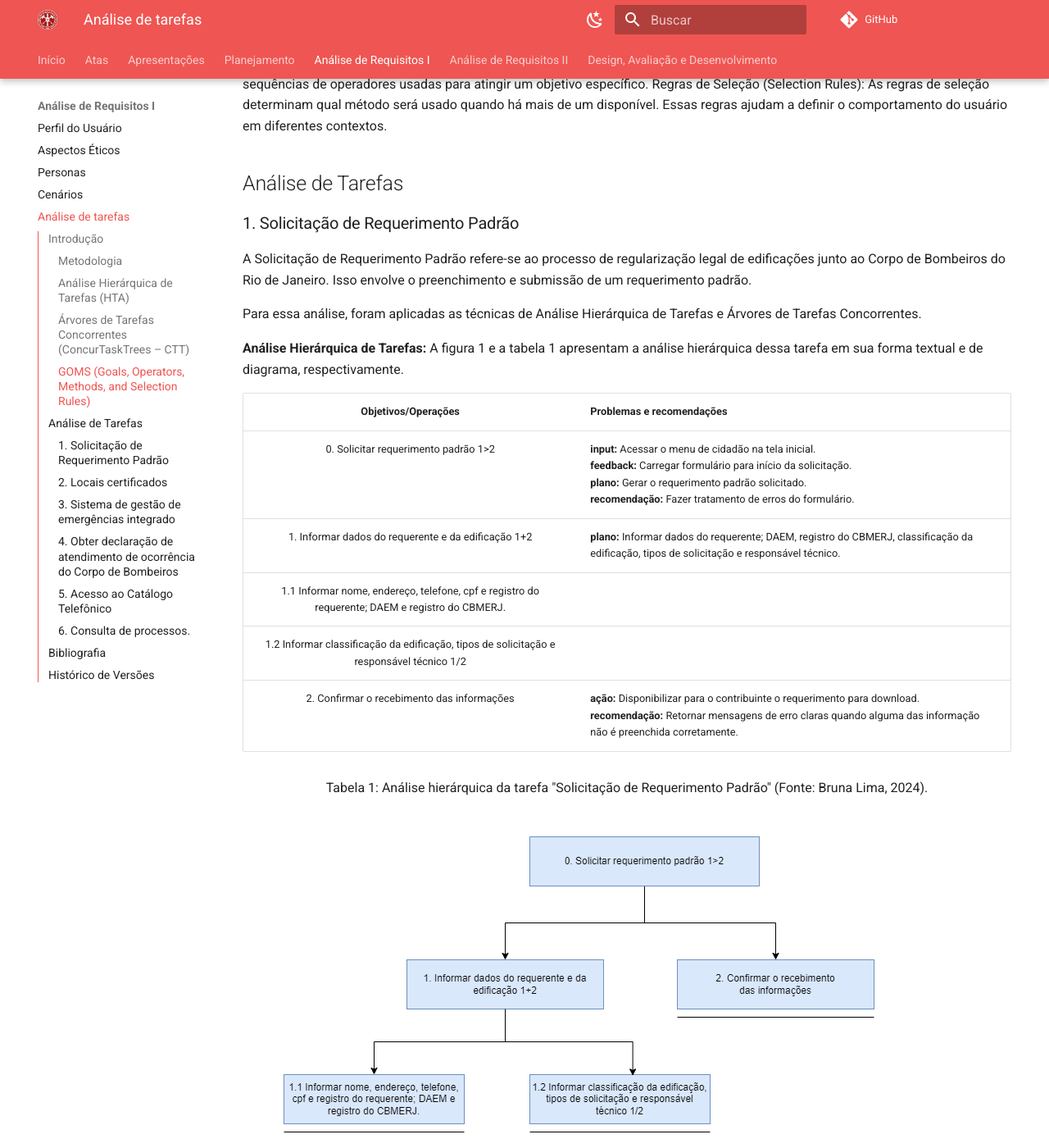
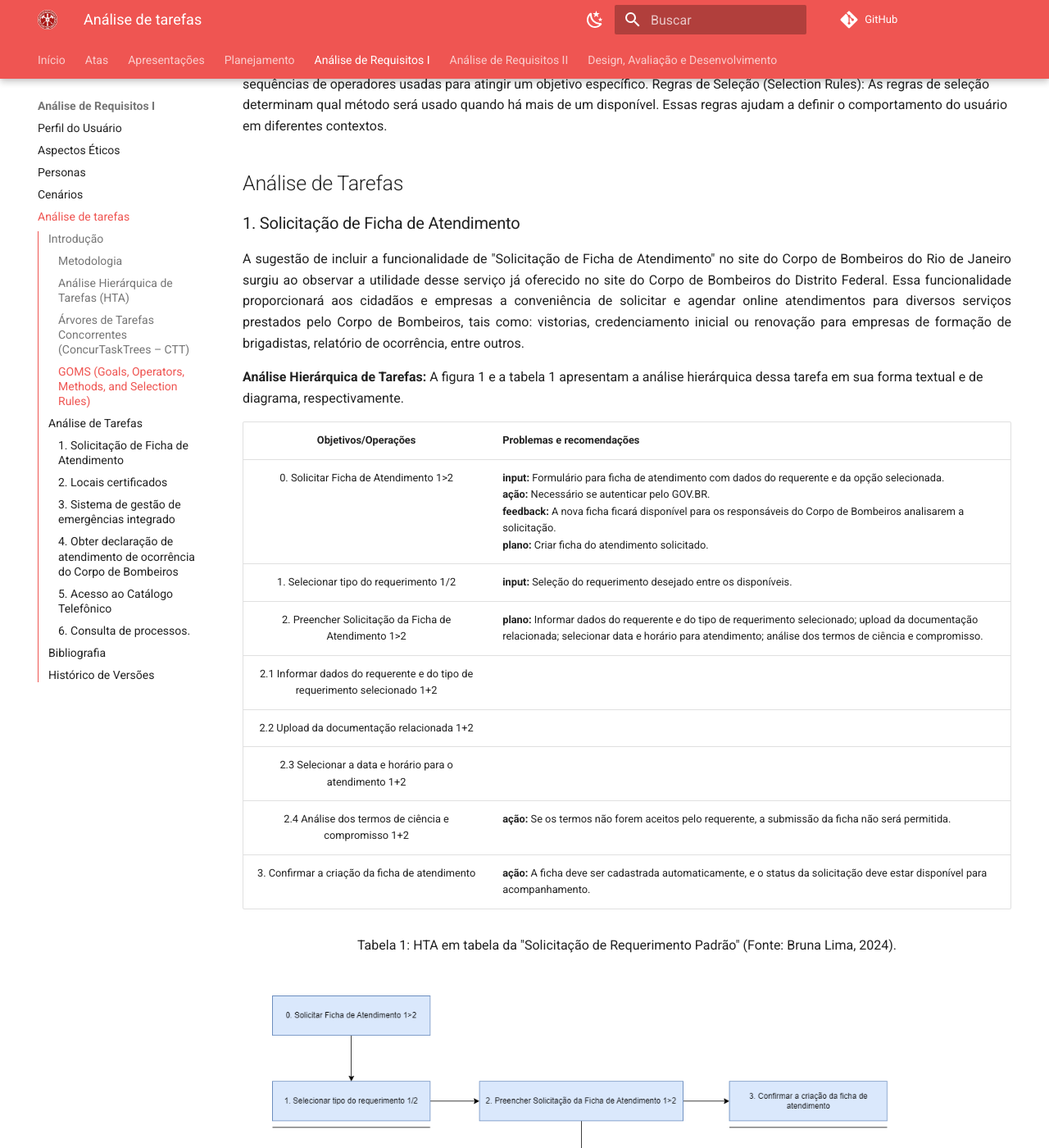
Before and after one commit to Interacao-Humano-Computador/2024.1-CBMERJ, an MkDocs documentation site: the page built from docs/analise_requisitos_1/analise_tarefas.md, in a window 1280 px wide and 1400 px high, scrolled down 1864 px. Shown: the whole window at 82% size. Built offline with MkDocs 1.6.1 and Material for MkDocs 9.7.7, drawn with Linux system fonts in a browser that asks for light colours; comment, search, counter and statistics services are not loaded; some of the changed text lies outside the part shown.

Commit message:
Atualização da análise de tarefas 1

```diff
--- a/docs/analise_requisitos_1/analise_tarefas.md
+++ b/docs/analise_requisitos_1/analise_tarefas.md
@@ -48,34 +48,34 @@ Operadores (Operators): Os operadores são as ações que o usuário executa par
 Métodos (Methods): Os métodos são sequências de operadores usadas para atingir um objetivo específico.
 Regras de Seleção (Selection Rules): As regras de seleção determinam qual método será usado quando há mais de um disponível. Essas regras ajudam a definir o comportamento do usuário em diferentes contextos.
 
-
-
-
 ## Análise de Tarefas
 
-### 1. Solicitação de Requerimento Padrão
-A Solicitação de Requerimento Padrão refere-se ao processo de regularização legal de edificações junto ao Corpo de Bombeiros do Rio de Janeiro. Isso envolve o preenchimento e submissão de um requerimento padrão.
+### 1. Solicitação de Ficha de Atendimento
 
-Para essa análise, foram aplicadas as técnicas de Análise Hierárquica de Tarefas e Árvores de Tarefas Concorrentes.
+<p style="text-align: justify;">A sugestão de incluir a funcionalidade de "Solicitação de Ficha de Atendimento" no site do Corpo de Bombeiros do Rio de Janeiro surgiu ao observar a utilidade desse serviço já oferecido no site do Corpo de Bombeiros do Distrito Federal. Essa funcionalidade proporcionará aos cidadãos e empresas a conveniência de solicitar e agendar online atendimentos para diversos serviços prestados pelo Corpo de Bombeiros, tais como: vistorias, credenciamento inicial ou renovação para empresas de formação de brigadistas, relatório de ocorrência, entre outros.</p>
 
 **Análise Hierárquica de Tarefas:** A figura 1 e a tabela 1 apresentam a análise hierárquica dessa tarefa em sua forma textual e de diagrama, respectivamente.
 
 |    Objetivos/Operações    |    Problemas e recomendações    |
 | :-----------------------: | ------------------------------- |
-| 0. Solicitar requerimento padrão 1>2    | **input:** Acessar o menu de cidadão na tela inicial.<br> **feedback:** Carregar formulário para início da solicitação. <br> **plano:** Gerar o requerimento padrão solicitado.<br> **recomendação:** Fazer tratamento de erros do formulário. |
-| 1. Informar dados do requerente e da edificação 1+2  | **plano:** Informar dados do requerente; DAEM, registro do CBMERJ, classificação da edificação, tipos de solicitação e responsável técnico. |
-| 1.1 Informar nome, endereço, telefone, cpf e registro do requerente; DAEM e registro do CBMERJ. |
-| 1.2 Informar classificação da edificação, tipos de solicitação e responsável técnico 1/2 |
-| 2. Confirmar o recebimento das informações | **ação:** Disponibilizar para o contribuinte o requerimento para download.<br> **recomendação:** Retornar mensagens de erro claras quando alguma das informação não é preenchida corretamente. |
-<p align="center">Tabela 1: Análise hierárquica da tarefa "Solicitação de Requerimento Padrão" (Fonte: Bruna Lima, 2024). </p>
+| 0. Solicitar Ficha de Atendimento 1>2 | **input:** Formulário para ficha de atendimento com dados do requerente e da opção selecionada.<br>**ação:** Necessário se autenticar pelo GOV.BR.<br>**feedback:** A nova ficha ficará disponível para os responsáveis do Corpo de Bombeiros analisarem a solicitação.<br>**plano:** Criar ficha do atendimento solicitado. |
+| 1. Selecionar tipo do requerimento 1/2 | **input:** Seleção do requerimento desejado entre os disponíveis. |
+| 2. Preencher Solicitação da Ficha de Atendimento 1>2 |  **plano:** Informar dados do requerente e do tipo de requerimento selecionado; upload da documentação relacionada; selecionar data e horário para atendimento; análise dos termos de ciência e compromisso. |
+| 2.1 Informar dados do requerente e do tipo de requerimento selecionado 1+2 | |
+| 2.2 Upload da documentação relacionada 1+2 | |
+| 2.3 Selecionar a data e horário para o atendimento 1+2 | |
+| 2.4 Análise dos termos de ciência e compromisso 1+2 | **ação:** Se os termos não forem aceitos pelo requerente, a submissão da ficha não será permitida. |
+| 3. Confirmar a criação da ficha de atendimento | **ação:** A ficha deve ser cadastrada automaticamente, e o status da solicitação deve estar disponível para acompanhamento.|
 
-![](img/hta-diagrama-tarefa-1.png)
-<p align="center">Figura 1 - Diagrama da Análise hierárquica da "Solicitação de Requerimento Padrão" (Fonte: Bruna Lima, 2024). </p>
+<p align="center">Tabela 1: HTA em tabela da "Solicitação de Requerimento Padrão" (Fonte: Bruna Lima, 2024). </p>
 
-**Árvores de Tarefas Concorrentes:** A figura 2 contém a análise representada em diagrama da tarefa de "Solicitação de Requerimento Padrão" com uso da técnica de Árvores de Tarefas Concorrentes.
+![](img/hta-diagrama1.png)
+<p align="center">Figura 1 - Diagrama HTA, para o objetivo de "Solicitação de Ficha de Atendimento" (Fonte: Bruna Lima, 2024). </p>
 
-![](img/ctt-diagrama-tarefa-1.png)
-<p align="center">Figura 2 - Diagrama da Árvores de Tarefas Concorrentes da "Solicitação de Requerimento Padrão" (Fonte: Bruna Lima, 2024). </p>
+**Árvores de Tarefas Concorrentes:** A figura 2 contém a análise representada em diagrama da tarefa de "Solicitação de Ficha de Atendimento" com uso da técnica de Árvores de Tarefas Concorrentes.
+
+![](img/ctt-diagrama1.png)
+<p align="center">Figura 2 - Diagrama da Árvores de Tarefas Concorrentes da "Solicitação de Ficha de Atendimento" (Fonte: Bruna Lima, 2024). </p>
 
 ### 2. Locais certificados
 <p style="text-align: justify;">A aba "Locais certificados" é uma funcionalidade que disponibiliza uma relação de locais de Diversões Públicas autorizados a funcionar. Para a análise dessa funcionalidade, foram aplicadas as técnicas de Análise Hierárquica de Tarefas e Árvores de Tarefas Concorrentes. </p>
```
Also changed, not shown: docs/atas/ata_2.md (+1 -1 lines), docs/atas/ata_3.md (+3 -3 lines), docs/analise_requisitos_1/img/ctt-diagrama-tarefa-1.png (deleted), docs/analise_requisitos_1/img/ctt-diagrama1.png (added), docs/analise_requisitos_1/img/hta-diagrama-tarefa-1.png (deleted), docs/analise_requisitos_1/img/hta-diagrama1.png (added).
